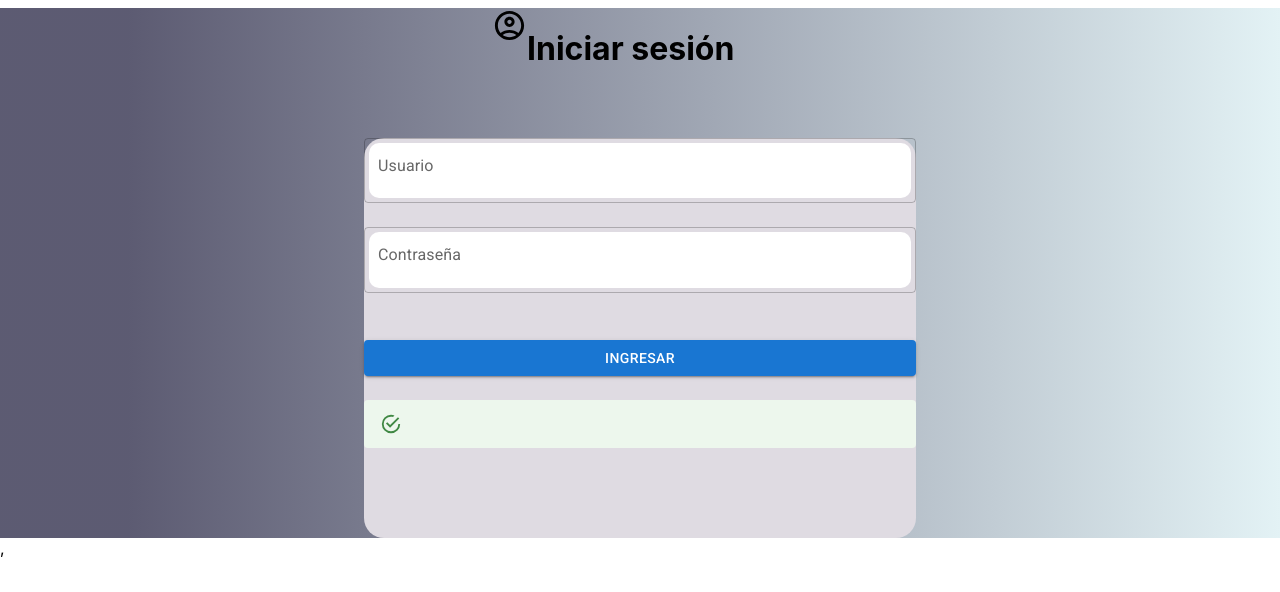
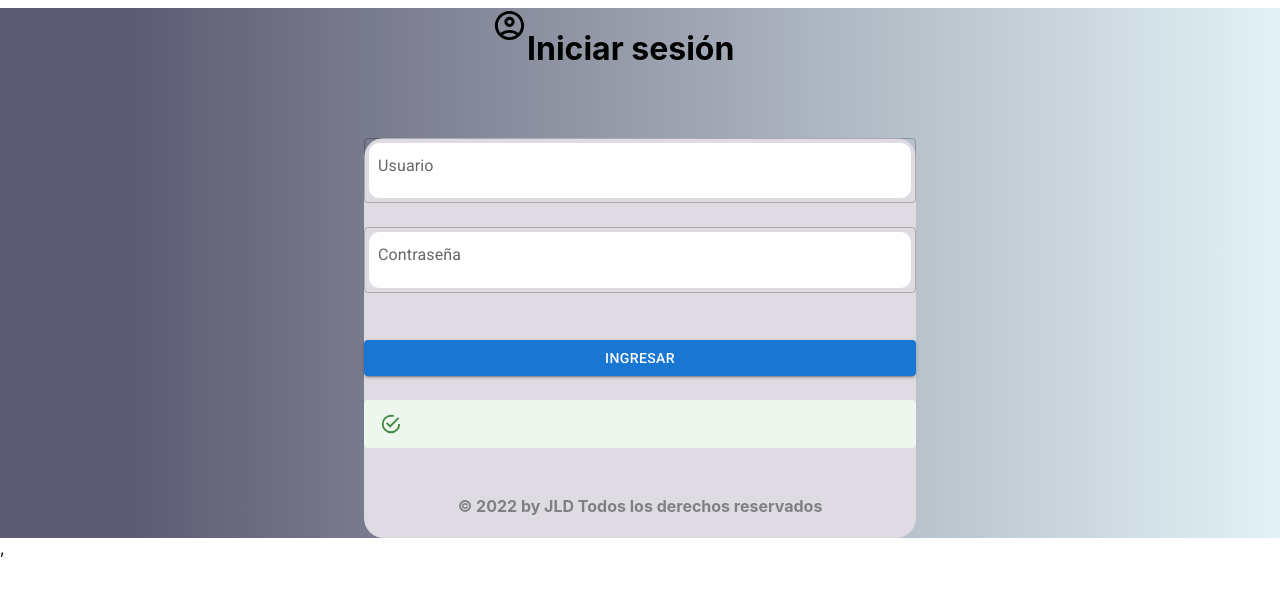
Before and after one commit to daveshb/tu-venta-frontend, a React (Create React App) app: page / in a window 1280 px wide. Shown: the top 592 px of the page. Built offline with nearby package versions, Linux system fonts and the light colour scheme.

Commit message:
add footer

```diff
--- a/src/pages/login/Login.jsx
+++ b/src/pages/login/Login.jsx
@@ -38,7 +38,7 @@ const Login = () => {
       return;
     }
 
-    if(name === "david" && password === "1234"){
+    if(name === "user" && password === "1234"){
       setIsLogin(true);
     }else{
       setMessage("Usuario o contraseña incorrecto")
@@ -100,6 +100,8 @@ const Login = () => {
               {message}
             </Alert>
           </Stack>
+
+          <h4 className='footer_login'>© 2022 by JLD Todos los derechos reservados </h4>
           </Box>
         </form>
        </Container>
--- a/src/pages/login/styles.scss
+++ b/src/pages/login/styles.scss
@@ -35,7 +35,9 @@
   margin-top: 3rem;
 }
 
-.incorrect {
+
+.footer_login{
   text-align: center;
-  color: red;
+  margin-top: 3rem;
+  color: gray;
 }
```
